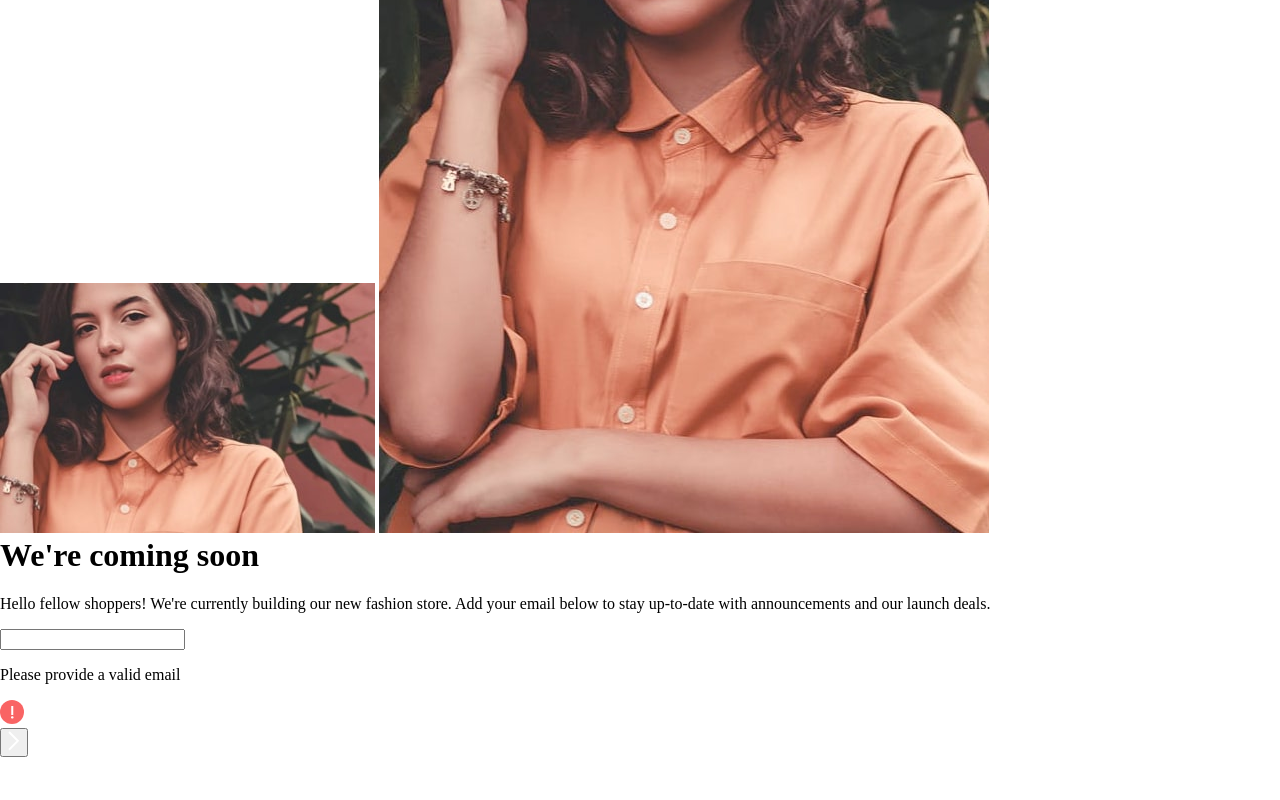
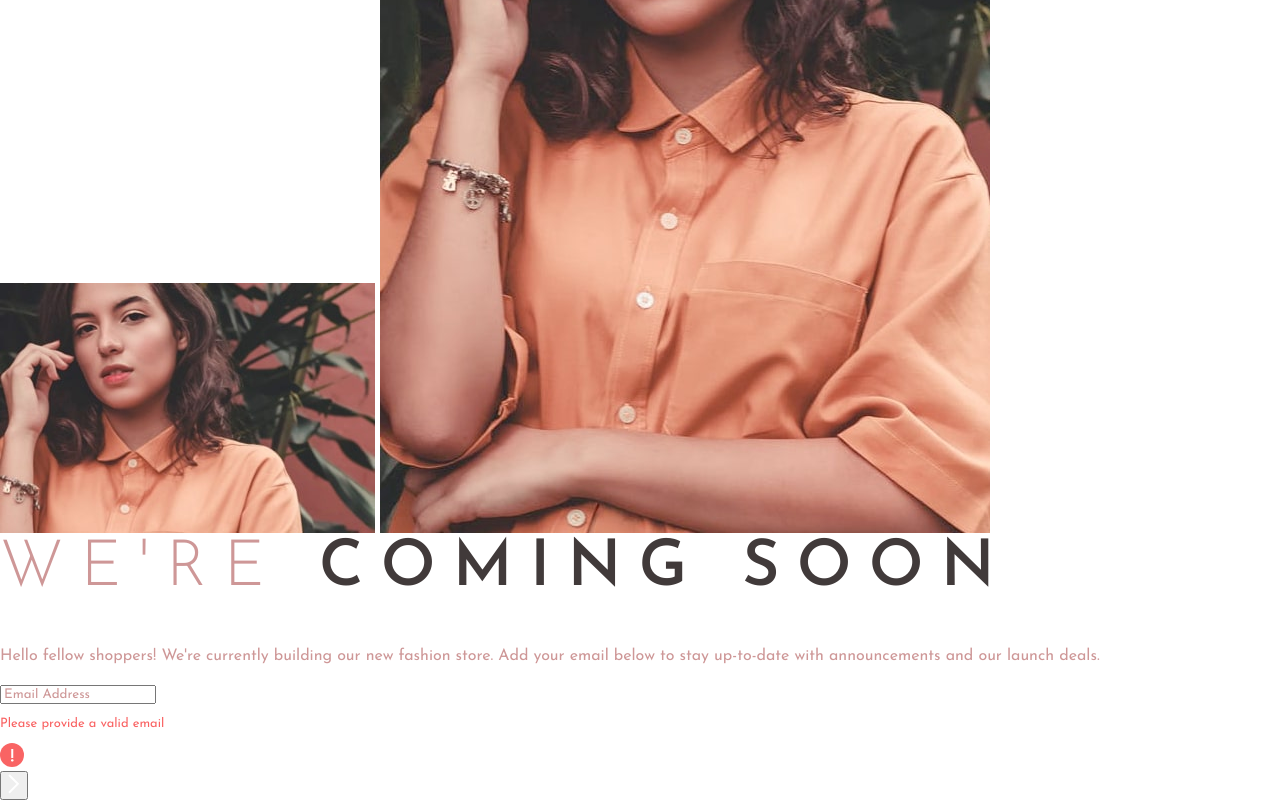
Before and after one commit to bluepersia/base-apparel-coming-soon, a plain HTML site: page index.html in a window 1280 px wide. Shown: the part 304-1104 px from the top of the page. Before the commit the page ends 1061 px from the top, so only its background shows below. Drawn offline with Linux system fonts and the light colour scheme.

Commit message:
Typography

```diff
--- a/css/style.css
+++ b/css/style.css
@@ -28,3 +28,68 @@ body {
 *:last-child {
     margin-bottom: 0;
 }
+
+
+/* Typography */
+
+html {
+    font-size: 14px;
+}
+
+.cmp
+{
+    font-family: var(--cmp-f-1);
+    color: var(--cmp-c-DesaturatedRed);
+}
+
+.cmp__title {
+    letter-spacing: .27em;
+    font-weight: 300;
+    text-transform: uppercase;
+    font-size: 2.85rem;
+}
+
+.cmp__title span {
+    color: var(--cmp-c-DarkGrayishRed);
+    font-weight: 600;
+}
+
+.cmp__body
+{
+    line-height: 1.6;
+}
+
+
+.cmp__input {
+    font-family: inherit;
+    color:var(--cmp-c-DarkGrayishRed);
+}
+
+.cmp__input::placeholder
+ {
+    color: var(--cmp-c-DesaturatedRed);
+ }
+
+ .cmp__input-error
+ {
+    font-size: .92rem;
+    color: var(--cmp-c-SoftRed);
+ }
+
+
+ @media (min-width:1000px)
+ {
+    html {
+        font-size: 16px;
+    }
+
+    .cmp__title
+    {
+        font-size: 4rem;
+    }
+
+    .cmp__input-error
+    {
+        font-size: 0.81rem;
+    }
+ }
--- a/index.html
+++ b/index.html
@@ -28,12 +28,12 @@
     <img src="./images/hero-mobile.jpg" alt="Young woman wearing Base Apparel" class="cmp__img cmp__img--mobile"/>
     <img src="./images/hero-desktop.jpg" alt="Young woman wearing Base Apparel" class="cmp__img cmp__img--desktop"/>
     <main class="cmp__main">
-      <h1 class="cmp__title"><span>We're <span>coming soon</span></h1>
+      <h1 class="cmp__title">We're <span>coming soon</span></h1>
       <p class="cmp__body">Hello fellow shoppers! We're currently building our new fashion store. Add your email below to stay up-to-date with announcements and our launch deals.</p>
 
       <form class="cmp__form">
         <div class="cmp__input-container">
-          <input type="text" name="email" class="cmp__input"/>
+          <input type="text" name="email" class="cmp__input" placeholder="Email Address"/>
           <p class="cmp__input-error">Please provide a valid email</p>
           <img src="./images/icon-error.svg" alt="Error icon" class="cmp__input-error-icon"/>
         </div>
```
